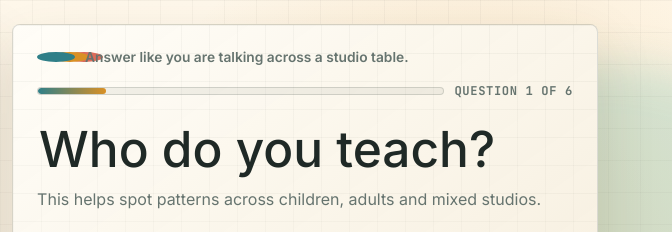
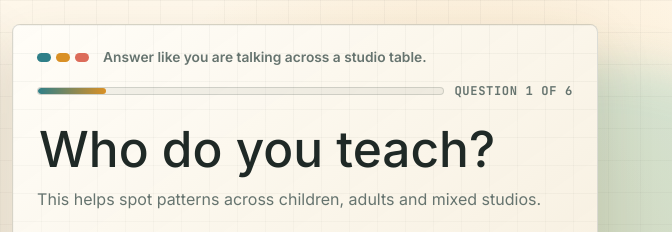
Before and after one commit to rajukuxer/art-teacher-survey, a website: page public/index.html in a window 1280 px wide. Shown: the top 232 px of the page, 608-1280 px from the left. Drawn offline with Linux system fonts and the light colour scheme.

Commit message:
Fix form heading swatch overlap

```diff
--- a/public/index.html
+++ b/public/index.html
@@ -72,7 +72,11 @@
 
       <section class="form-panel" aria-label="Feedback form">
         <div class="form-heading">
-          <span class="ink-dot"></span>
+          <span class="ink-dot" aria-hidden="true">
+            <span></span>
+            <span></span>
+            <span></span>
+          </span>
           <p>Answer like you are talking across a studio table.</p>
         </div>
         <div class="progress-wrap" aria-hidden="true">
--- a/public/styles.css
+++ b/public/styles.css
@@ -507,7 +507,7 @@ legend {
   z-index: 1;
   margin-bottom: 18px;
   display: flex;
-  gap: 10px;
+  gap: 12px;
   align-items: center;
   color: var(--muted);
   font-size: 0.86rem;
@@ -519,14 +519,29 @@ legend {
 }
 
 .ink-dot {
-  width: 38px;
-  height: 10px;
+  width: 54px;
+  min-width: 54px;
+  height: 14px;
   flex: 0 0 auto;
-  border-radius: 50%;
+  display: inline-flex;
+  gap: 5px;
+  align-items: center;
+}
+
+.ink-dot span {
+  width: 14px;
+  height: 9px;
+  border-radius: 999px;
+  display: block;
   background: var(--primary);
-  box-shadow:
-    14px 0 0 var(--accent),
-    28px 0 0 #dc6c5a;
+}
+
+.ink-dot span:nth-child(2) {
+  background: var(--accent);
+}
+
+.ink-dot span:nth-child(3) {
+  background: #dc6c5a;
 }
 
 .progress-wrap {
```
